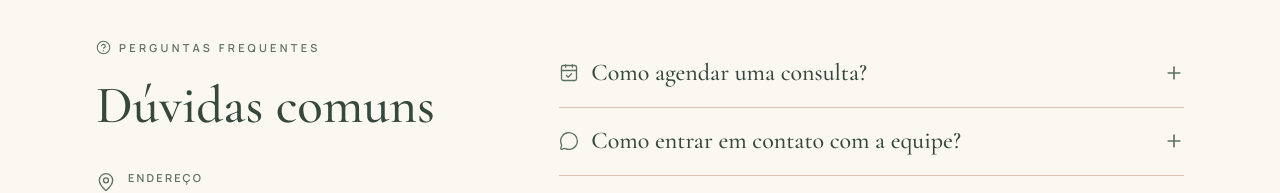
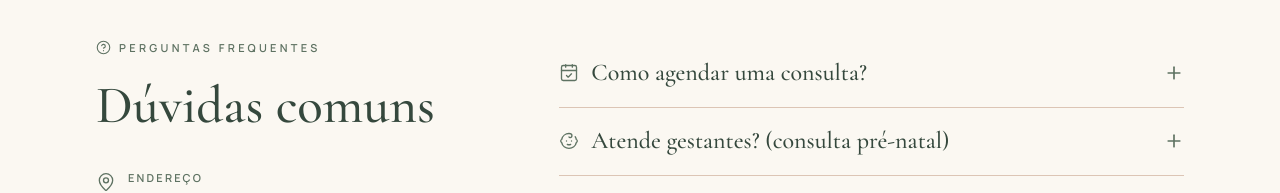
Before and after one commit to aalvesstos-lab/jr-pediatria, a React (Vite) app: page / in a window 1280 px wide. Shown: the part 4220-4413 px from the top of the page. Built offline with nearby package versions, Linux system fonts and the light colour scheme.

Commit message:
FAQ: gestantes (3D)
Co-Authored-By: Claude Sonnet 5.5 <noreply@anthropic.com>
Claude-Session: https://claude.ai/code/session_01VLrG2JCRwMqCoQA8CCL4ww

```diff
--- a/src/data/faq.ts
+++ b/src/data/faq.ts
@@ -3,7 +3,7 @@ export interface FaqItem { q: string; a: string; icon: string; confirmed: boolea
 // Respostas sugeridas: devem ser validadas pela Dra. Jade antes da publicação.
 export const faq: FaqItem[] = [
   { q: 'Como agendar uma consulta?', icon: 'calendar', a: 'Clique em um dos botões de WhatsApp da página e envie sua mensagem. A equipe responderá com as orientações sobre disponibilidade e agendamento.', confirmed: false },
-  { q: 'Como entrar em contato com a equipe?', icon: 'whatsapp', a: 'Pelo WhatsApp, usando os botões desta página. Não envie dados clínicos da criança por esse canal inicial.', confirmed: false },
+  { q: 'Atende gestantes? (consulta pré-natal)', icon: 'baby', a: 'Sim. A consulta pediátrica pré-natal é feita ainda na gestação, para que os pais conheçam a pediatra antes do nascimento, tirem dúvidas sobre os primeiros dias do bebê, amamentação e cuidados em casa, e cheguem à maternidade mais tranquilos.', confirmed: false },
   { q: 'Como funciona a primeira consulta?', icon: 'stethoscope', a: 'Informação a ser confirmada pela Dra. Jade.', confirmed: false },
   { q: 'Você atende por plano de saúde?', icon: 'heart', a: 'Os atendimentos são realizados de forma particular. Essa modalidade me permite oferecer consultas individualizadas, com tempo e atenção dedicados às necessidades de cada criança e família.', confirmed: false },
   { q: 'Onde fica o consultório?', icon: 'pin', a: 'O consultório fica localizado dentro da Amo Vacinas SJC.', confirmed: false },
```
Also changed, not shown: site-teste.html (+1 -1 lines).
